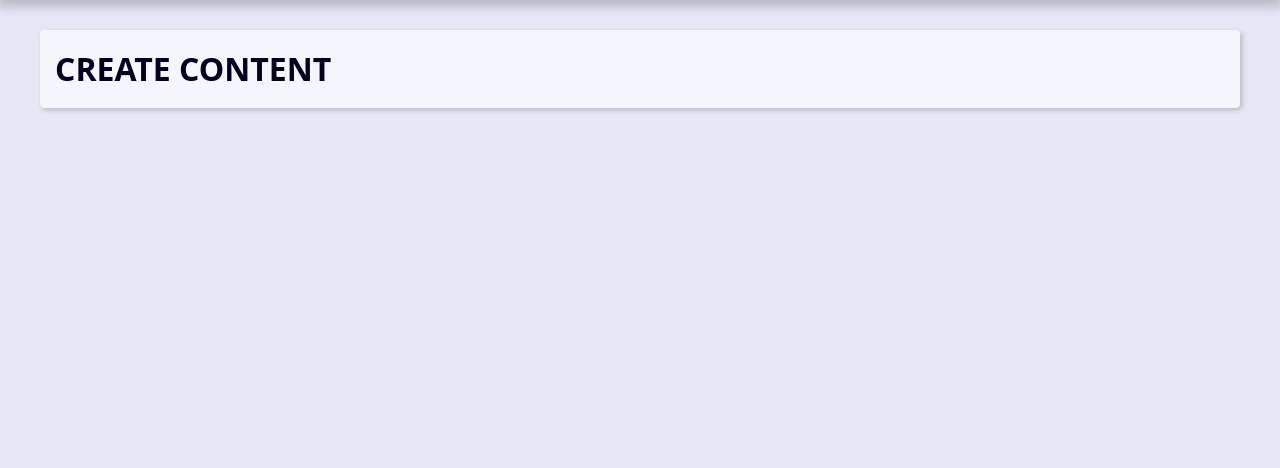
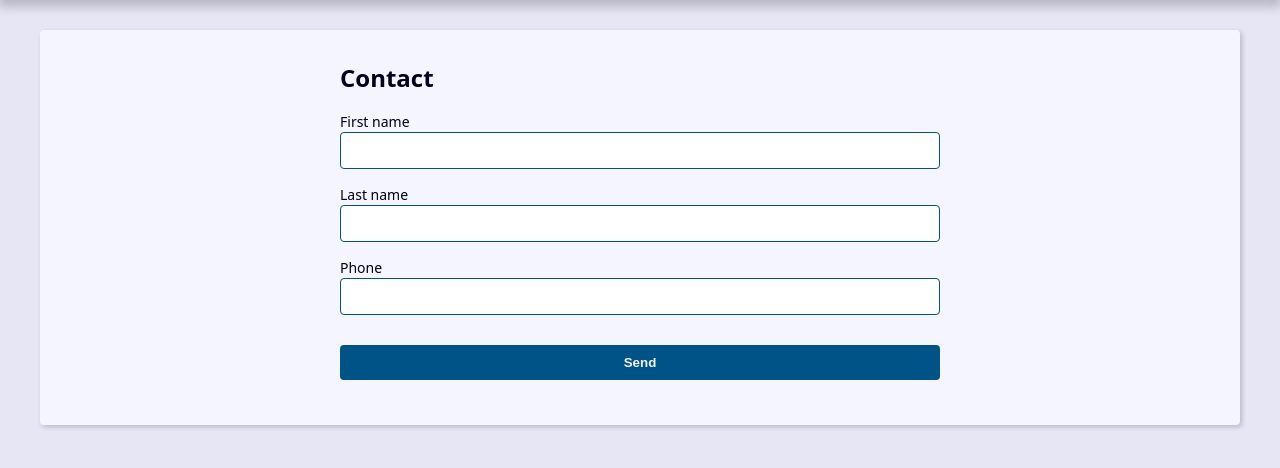
Before and after one commit to luis-otavio-dias/projeto-agenda, a Django app: page /contact/create/ in a window 1280 px wide. Shown: the part 239-707 px from the top of the page. Run offline with Django 5.2, Linux system fonts and the light colour scheme; parts of the project's set-up code (start-up, migrations or seed data) failed here and were passed over.

Commit message:
att: csrf_token, request.method, request.POST e formulário dinâminco

```diff
--- a/contact/templates/contact/create.html
+++ b/contact/templates/contact/create.html
@@ -1,5 +1,44 @@
 {% extends "global/base.html" %}
 
 {% block content %}
-  <h1>CREATE CONTENT</h1>
+  <div class="form-wrapper">
+
+    <h2>Contact</h2>
+
+    <form
+      action="{% url "contact:create" %}"
+      method="POST"
+      enctype="multipart/form-data"
+    >
+      {% csrf_token %}
+
+      <div class="form-content">
+
+        {% for field in form %}
+          <div class="form-group">
+            <label for="{{ field.id_for_label }}">{{field.label}}</label>
+            {{ field }}
+            {{ field.errors }}
+          </div>
+        {% endfor %}
+      </div>
+
+      {% if form.non_field_errors %}
+        <div class="form-content">
+          <div class="form-group">
+            <div class="message error">
+              {{ form.non_field_errors }}
+            </div>
+          </div>
+        </div>
+      {% endif %}
+
+      <div class="form-content">
+        <div class="form-group">
+          <button class="btn" type="submit">Send</button>
+        </div>
+      </div>
+
+    </form>
+  </div>
 {% endblock content %}
--- a/contact/views/contact_forms.py
+++ b/contact/views/contact_forms.py
@@ -1,11 +1,37 @@
+from django import forms
 from django.shortcuts import render, get_object_or_404, redirect
 from django.db.models import Q
 from django.core.paginator import Paginator
-from models import Contact
+from django.core.exceptions import ValidationError
+from contact.models import Contact
 
 
 # Create your views here.
+class ContactForm(forms.ModelForm):
+    class Meta:
+        model = Contact
+        fields = ("first_name", "last_name", "phone")
+
+    def clean(self):
+        cleaned_data = self.cleaned_data
+
+        self.add_error(None, ValidationError("Mensagem de erro", code="invalid"))
+
+        self.add_error(None, ValidationError("Mensagem de erro2", code="invalid"))
+
+        return super().clean()
+
+
 def create(request):
-    context = {}
+    if request.method == "POST":
+        context = {
+            "form": ContactForm(request.POST),
+        }
+
+        return render(request, "contact/create.html", context)
+
+    context = {
+        "form": ContactForm(),
+    }
 
     return render(request, "contact/create.html", context)
--- a/contact/views/contact_views.py
+++ b/contact/views/contact_views.py
@@ -1,7 +1,7 @@
 from django.shortcuts import render, get_object_or_404, redirect
 from django.db.models import Q
 from django.core.paginator import Paginator
-from models import Contact
+from contact.models import Contact
 
 
 # Create your views here.
--- a/utils/create_contacts.py
+++ b/utils/create_contacts.py
@@ -19,7 +19,7 @@ django.setup()
 if __name__ == "__main__":
     import faker
 
-    from models import Category, Contact
+    from contact.models import Category, Contact
 
     Contact.objects.all().delete()
     Category.objects.all().delete()
```
Also changed, not shown: contact/models.py (renamed from models.py).
